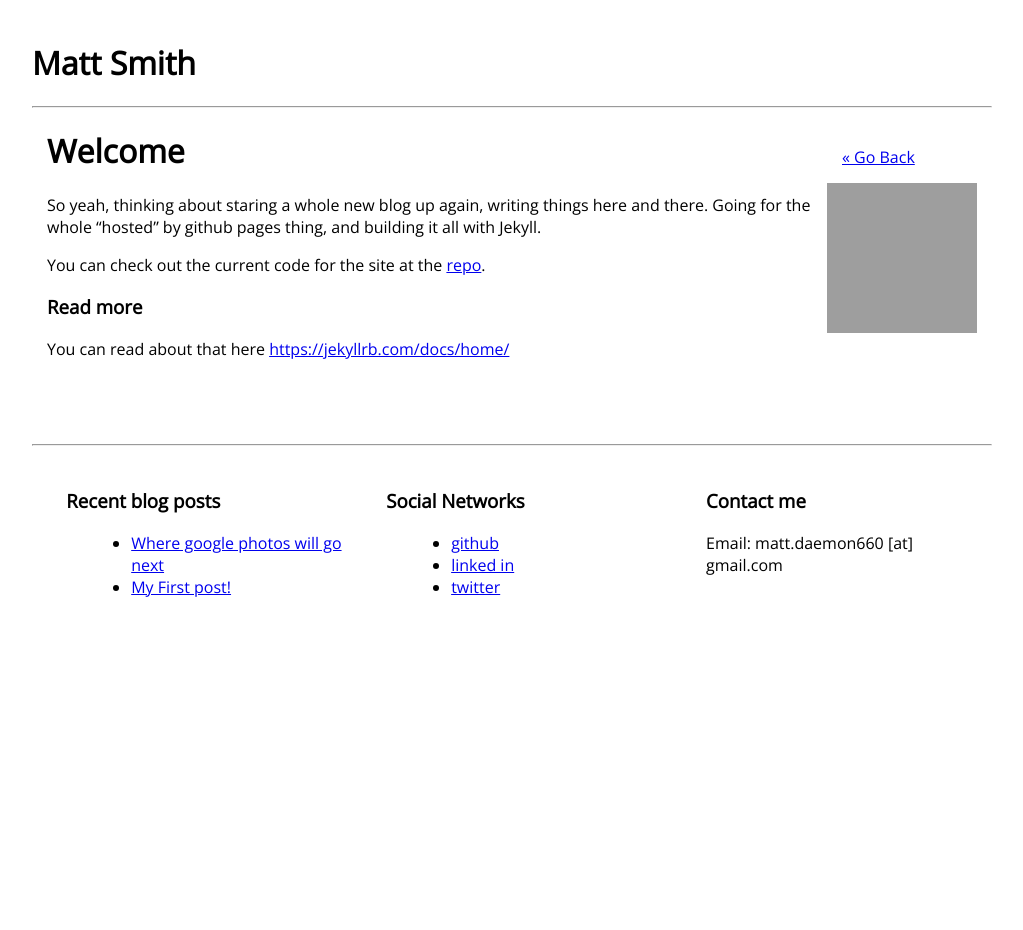
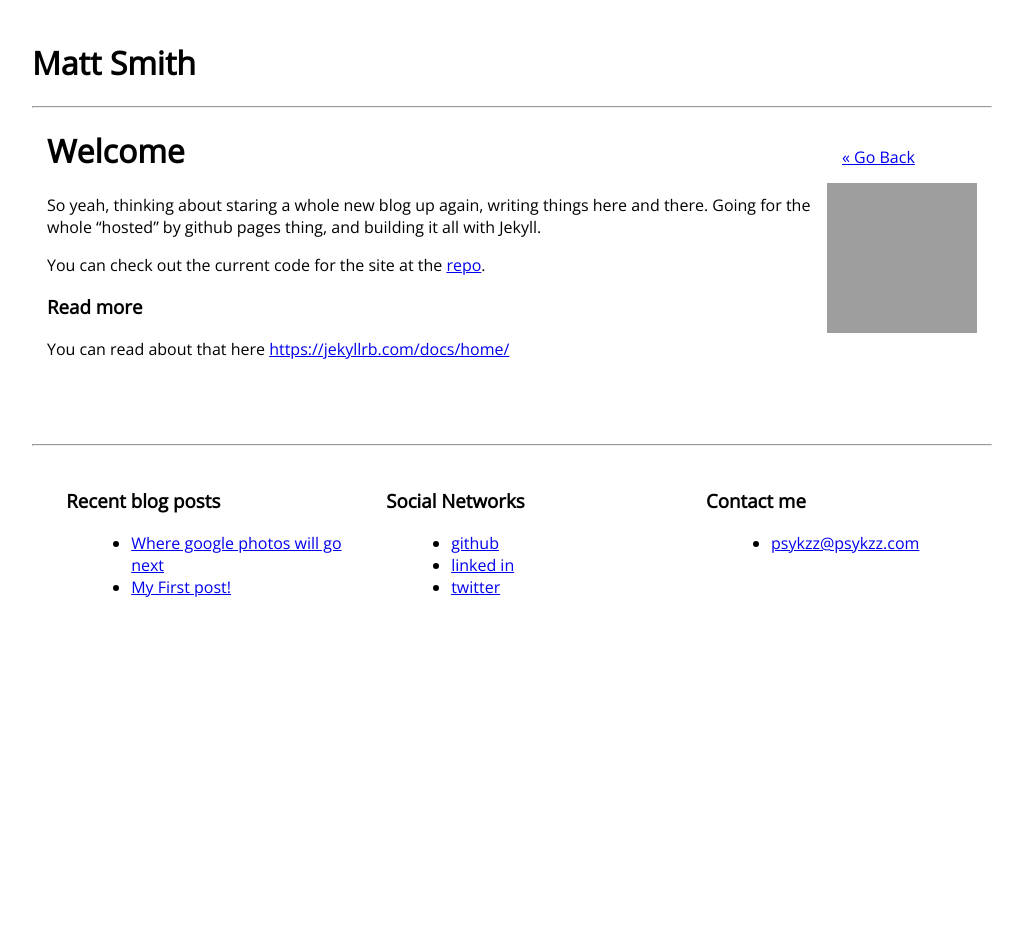
Before and after one commit to psykzz/psykzz.github.io, a Jekyll site: the page built from _posts/2017-06-02-my-first-post.md, in a window 1280 px wide. Shown: the whole page, without its empty margins (148-1171 px from the left). Built offline with Jekyll 4.4.1, drawn with Linux system fonts in a browser that asks for light colours; grey boxes are pictures that could not be loaded.

Commit message:
Update content.html

```diff
--- a/_includes/content.html
+++ b/_includes/content.html
@@ -38,6 +38,7 @@
 
   <div class='col-4' id='contact-section'>
     <h3>Contact me</h3>
-    <p>Email: matt.daemon660 [at] gmail.com</p>
+    <ul>
+      <li><a href='mailto:psykzz+gh-pages@psykzz.com'>psykzz@psykzz.com</a></li>
   </div>
 </div>
```
